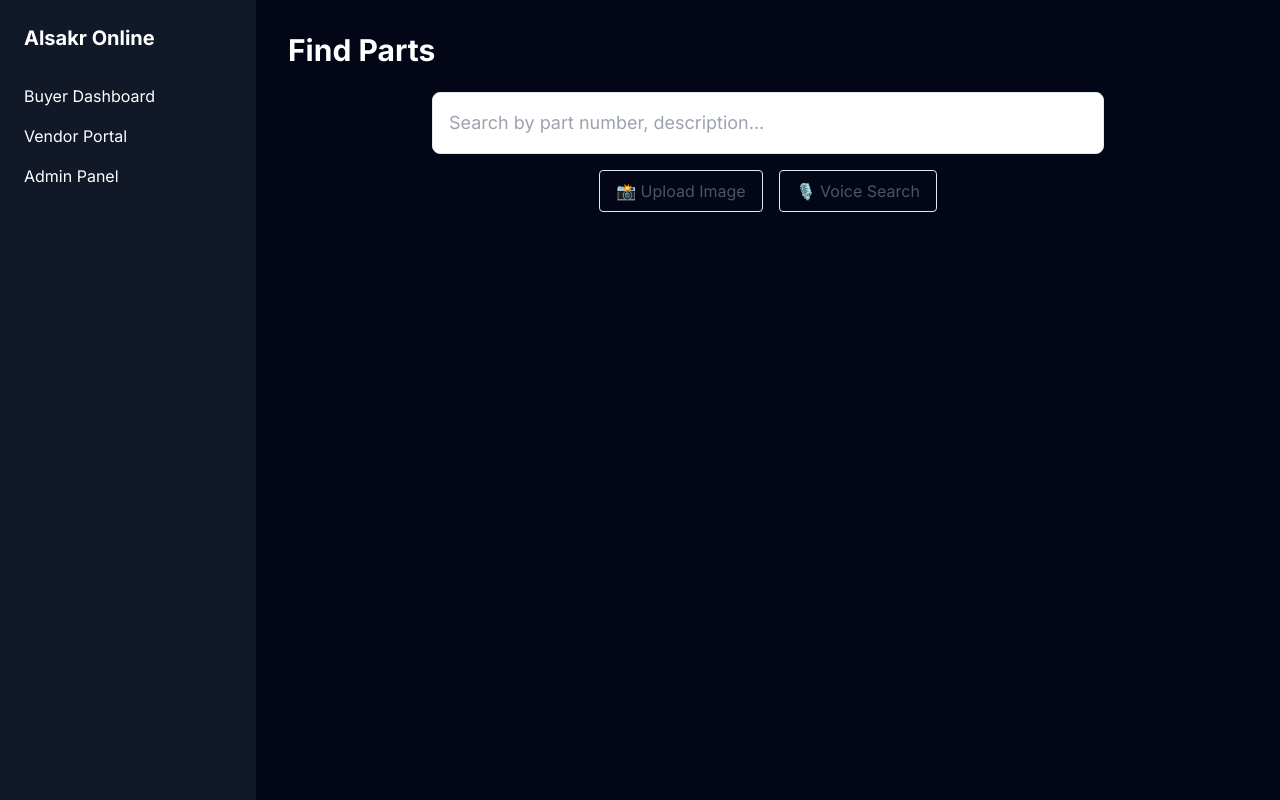
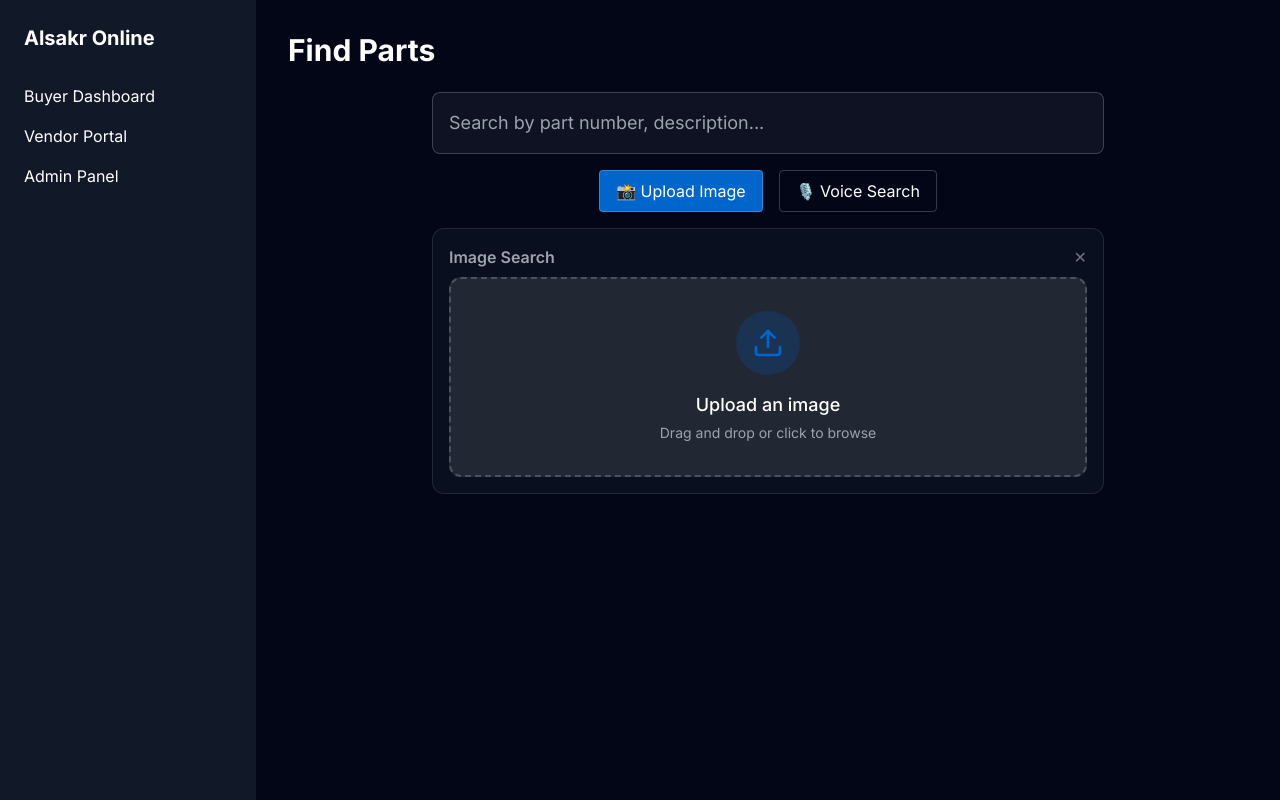
Before and after one commit to alsakronline-cyber/alsakr-online, a Next.js app in the folder frontend/: page /dashboard/buyer in a window 1280 px wide. Both pictures are taken after a click on the button "📸 Upload Image". Built offline with nearby package versions, Linux system fonts and the light colour scheme.

Commit message:
fix: correct database url and add persistence

```diff
--- a/frontend/app/dashboard/buyer/page.tsx
+++ b/frontend/app/dashboard/buyer/page.tsx
@@ -1,4 +1,12 @@
+'use client';
+import { useState } from 'react';
+import { ImageUpload } from '@/components/search/ImageUpload';
+import { VoiceSearch } from '@/components/search/VoiceSearch';
+
 export default function BuyerDashboard() {
+    const [showImageSearch, setShowImageSearch] = useState(false);
+    const [showVoiceSearch, setShowVoiceSearch] = useState(false);
+
     return (
         <div className="min-h-screen bg-slate-950 text-white p-8">
             <h1 className="text-3xl font-bold mb-6">Find Parts</h1>
@@ -6,15 +14,46 @@ export default function BuyerDashboard() {
                 <input
                     type="text"
                     placeholder="Search by part number, description..."
-                    className="w-full p-4 text-lg border rounded-lg shadow-sm"
+                    className="w-full p-4 text-lg border border-white/20 rounded-lg shadow-sm bg-white/5 focus:bg-white/10 transition-colors"
                 />
+
+                {/* Search Toggles */}
                 <div className="flex gap-4 justify-center">
-                    <button className="flex items-center gap-2 text-gray-600 border px-4 py-2 rounded hover:bg-gray-50">
+                    <button
+                        onClick={() => setShowImageSearch(!showImageSearch)}
+                        className={`flex items-center gap-2 border border-white/20 px-4 py-2 rounded transition-colors ${showImageSearch ? 'bg-primary border-primary' : 'hover:bg-white/10'}`}
+                    >
                         📸 Upload Image
                     </button>
-                    <button className="flex items-center gap-2 text-gray-600 border px-4 py-2 rounded hover:bg-gray-50">
+                    <button
+                        onClick={() => setShowVoiceSearch(!showVoiceSearch)}
+                        className={`flex items-center gap-2 border border-white/20 px-4 py-2 rounded transition-colors ${showVoiceSearch ? 'bg-primary border-primary' : 'hover:bg-white/10'}`}
+                    >
                         🎙️ Voice Search
                     </button>
+                </div>
+
+                {/* Active Search Component Panels */}
+                <div className="space-y-4 mt-4">
+                    {showImageSearch && (
+                        <div className="bg-gray-900/50 p-4 rounded-xl border border-white/10 animate-in fade-in slide-in-from-top-2">
+                            <div className="flex justify-between items-center mb-2">
+                                <h3 className="font-semibold text-gray-400">Image Search</h3>
+                                <button onClick={() => setShowImageSearch(false)} className="text-gray-500 hover:text-white">✕</button>
+                            </div>
+                            <ImageUpload />
+                        </div>
+                    )}
+
+                    {showVoiceSearch && (
+                        <div className="bg-gray-900/50 p-4 rounded-xl border border-white/10 animate-in fade-in slide-in-from-top-2">
+                            <div className="flex justify-between items-center mb-2">
+                                <h3 className="font-semibold text-gray-400">Voice Search</h3>
+                                <button onClick={() => setShowVoiceSearch(false)} className="text-gray-500 hover:text-white">✕</button>
+                            </div>
+                            <VoiceSearch />
+                        </div>
+                    )}
                 </div>
             </div>
         </div>
```
Also changed, not shown: 1 other file (tests, documents, lock files or other folders).
